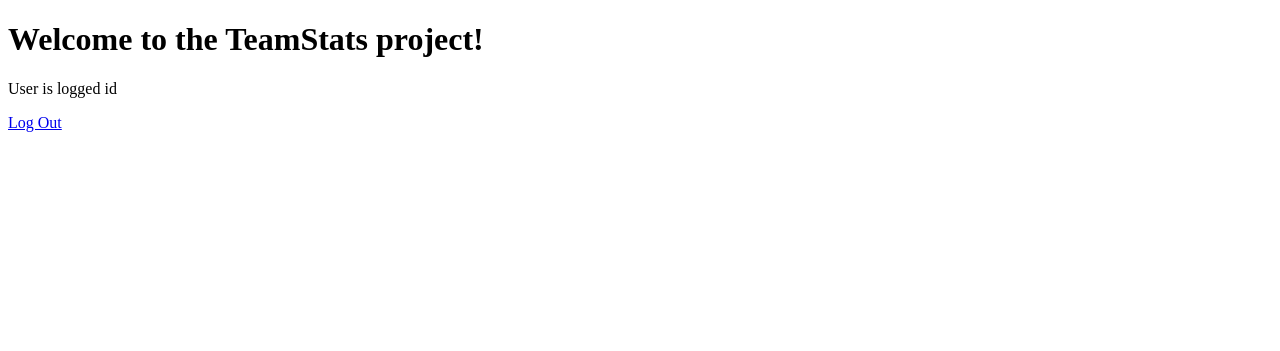
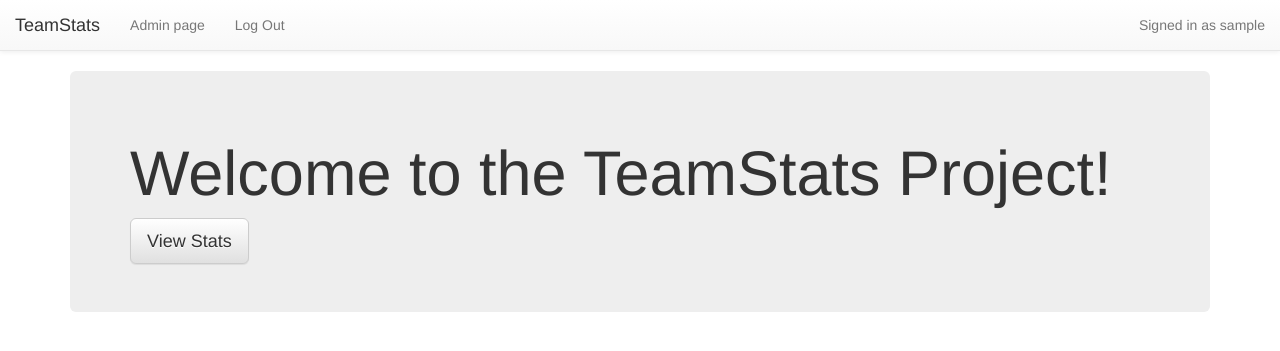
Before and after one commit to trolleksii/django-test-v1, a Django app: page / in a window 1280 px wide. Shown: the top 351 px of the page. Run offline with Django 3.2, Linux system fonts and the light colour scheme; the visitor is signed in with stand-in values (Sample User, id 1); some libraries are stand-ins or nearby versions.

Commit message:
Finished templates, now with bootstrap. Also results will show team's name if any.

```diff
--- a/howismyteam/teamstats/templates/base.html
+++ b/howismyteam/teamstats/templates/base.html
@@ -1,13 +1,36 @@
 <!DOCTYPE html>
+{% load static %}
 <html lang="en">
 <head>
     <meta charset="UTF-8">
     <meta name="viewport" content="width=device-width, initial-scale=1.0">
     <meta http-equiv="X-UA-Compatible" content="ie=edge">
+    <link rel="stylesheet" href="{% static 'css/bootstrap.min.css' %}">
+    <link rel="stylesheet" href="{% static 'css/bootstrap-theme.min.css' %}">
     <title>How is my team?</title>
 </head>
 <body>
-    {% block body_block %}
-    {% endblock %}
+    <nav class="navbar navbar-default navbar-static-top">
+        <div class="container-fluid">
+            <ul class="nav navbar-nav navbar-left">
+                <li><a class="navbar-brand" href="{% url 'index_view' %}">TeamStats</a></li>
+                {% if user.is_authenticated %}
+                {% if user.is_staff %}
+                <li><a href="{% url 'admin:index' %}">Admin page</a></li>
+                {% endif %}
+                <li><a href="{% url 'teamstats:logout_view' %}">Log Out</a></li>
+            </ul>
+            <ul class="nav navbar-nav navbar-right">
+                <li><a id='user_info' href="#">Signed in as {{ user.username }}</a></li>
+                {% else %}
+                <li ><a href="{% url 'teamstats:login_view' %}">Log In</a></li>
+                {% endif %}
+            </ul>
+        </div>
+    </nav>
+    <div class="container">
+        {% block body_block %}
+        {% endblock %}
+    </div>
 </body>
 </html>
--- a/howismyteam/teamstats/templates/index.html
+++ b/howismyteam/teamstats/templates/index.html
@@ -1,11 +1,11 @@
 {% extends "base.html" %}
 {% block body_block %}
-    <h1>Welcome to the TeamStats project!</h1>
+<div class="jumbotron">
+    <h1>Welcome to the TeamStats Project!</h1>
     {% if user.is_authenticated %}
-    <p>User is logged id</p>
-    <a id="id_log_out" role="button" href="{% url 'teamstats:logout_view' %}">Log Out</a>
+    <a class="btn btn-default btn-lg" role="button" href="{% url 'teamstats:results_view' %}">View Stats</a></h2>
     {% else %}
-    <p>User is not logged in</p>
-    <a id="id_log_in" role="button" href="{% url 'teamstats:login_view' %}">Log In</a>
+    <a class="btn btn-default btn-lg" role="button" href="{% url 'teamstats:login_view' %}">Log In</a></h2>
     {% endif %}
+</div>
 {% endblock %}
--- a/howismyteam/teamstats/templates/login.html
+++ b/howismyteam/teamstats/templates/login.html
@@ -3,6 +3,6 @@
 <form action="{% url 'teamstats:login_view' %}?next={{ next }}" method="post">
     {% csrf_token %}
     {{ form.as_p }}
-    <button type="submit">Log In</button>
+    <button class="btn btn-default" type="submit">Log In</button>
 </form>
 {% endblock %}
--- a/howismyteam/teamstats/templates/poll.html
+++ b/howismyteam/teamstats/templates/poll.html
@@ -1,8 +1,9 @@
 {% extends "base.html" %}
 {% block body_block %}
+<h2>You haven't vote today. Please select how happy are you?</h1>
 <form method="post">
     {% csrf_token %}
     {{ form }}
-    <input type="submit" value="Select" />
+    <input class="btn btn-default" type="submit" value="Select" />
 </form>
 {% endblock %}
```
Also changed, not shown: howismyteam/teamstats/templates/results.html (+8 -8 lines).
